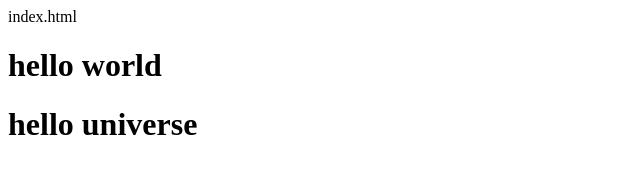
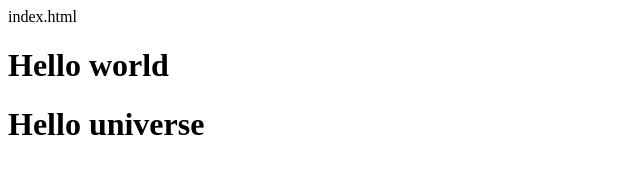
Before and after one commit to Virginia-Skorda/team5-project, a plain HTML site: page index.html in a window 1280 px wide. Shown: the whole page, without its empty margins (0-640 px from the left). Drawn offline with Linux system fonts and the light colour scheme.

Commit message:
Update index.html

```diff
--- a/index.html
+++ b/index.html
@@ -8,7 +8,7 @@ index.html
     <title>Document</title>
 </head>
 <body>
-    <h1>hello world</h1>
-    <h1>hello universe</h1>
+    <h1>Hello world</h1>
+    <h1>Hello universe</h1>
 </body>
 </html>
```
